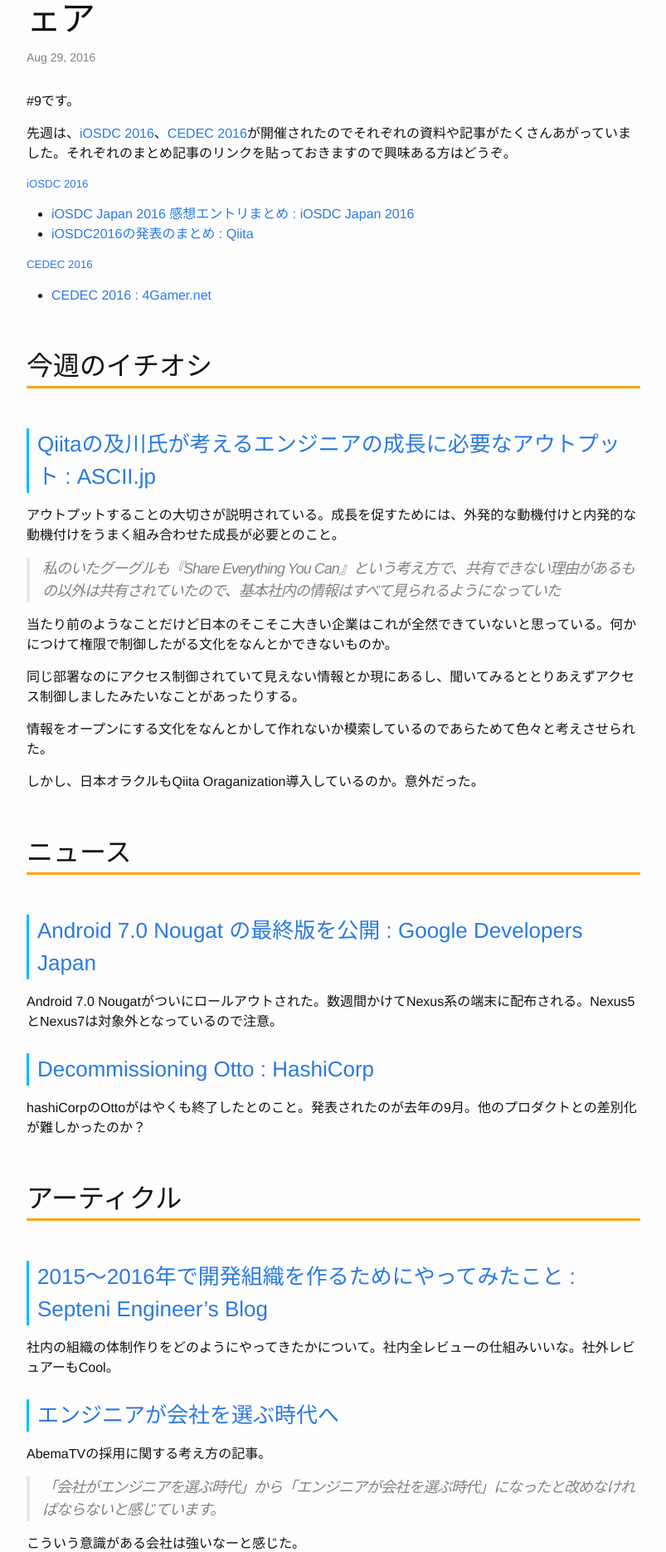
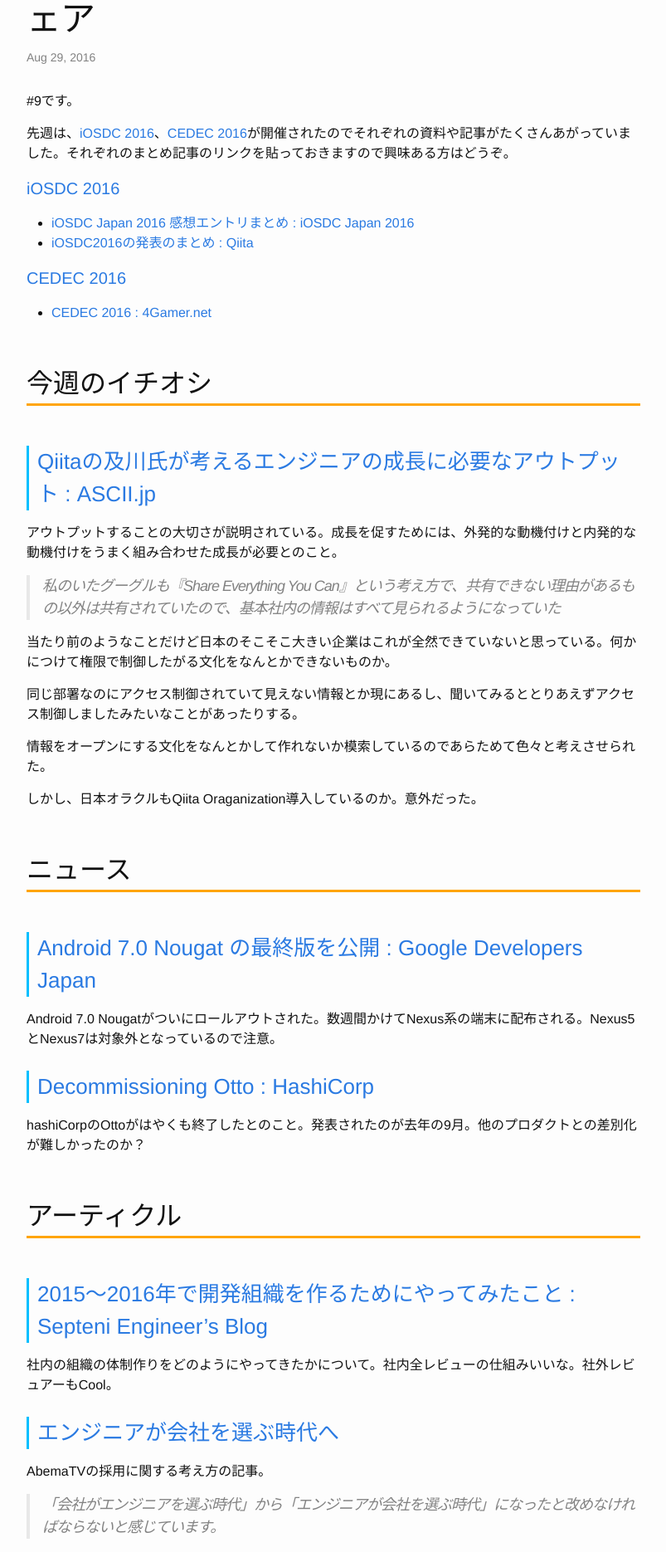
Before and after one commit to Gather-Tech/Gather-Tech.github.io, a Jekyll site: the page built from _posts/2016/2016-08-29-Gather9.md, in a window 1280 px wide. Shown: the part 441-2311 px from the top of the page at 83% size, without its empty margins (238-1041 px from the left). Built offline with Jekyll 4.4.1, drawn with Linux system fonts in a browser that asks for light colours.

Commit message:
見出しの大きさ修正した。

```diff
--- a/_posts/2016/2016-08-29-Gather9.md
+++ b/_posts/2016/2016-08-29-Gather9.md
@@ -9,11 +9,11 @@
 
 先週は、[iOSDC 2016](https://iosdc.jp/2016/)、[CEDEC 2016](http://cedec.cesa.or.jp/2016/)が開催されたのでそれぞれの資料や記事がたくさんあがっていました。それぞれのまとめ記事のリンクを貼っておきますので興味ある方はどうぞ。
 
-##### [iOSDC 2016](https://iosdc.jp/2016/)
+#### [iOSDC 2016](https://iosdc.jp/2016/)
 - [iOSDC Japan 2016 感想エントリまとめ : iOSDC Japan 2016](https://iosdc.jp/2016/c/blog-entries.html)
 - [iOSDC2016の発表のまとめ : Qiita](http://qiita.com/tattn/items/31601414433df538db63)
 
-##### [CEDEC 2016](http://cedec.cesa.or.jp/2016/)
+#### [CEDEC 2016](http://cedec.cesa.or.jp/2016/)
 - [CEDEC 2016 : 4Gamer\.net](http://www.4gamer.net/words/009/W00919/)
 
 ## 今週のイチオシ
```
